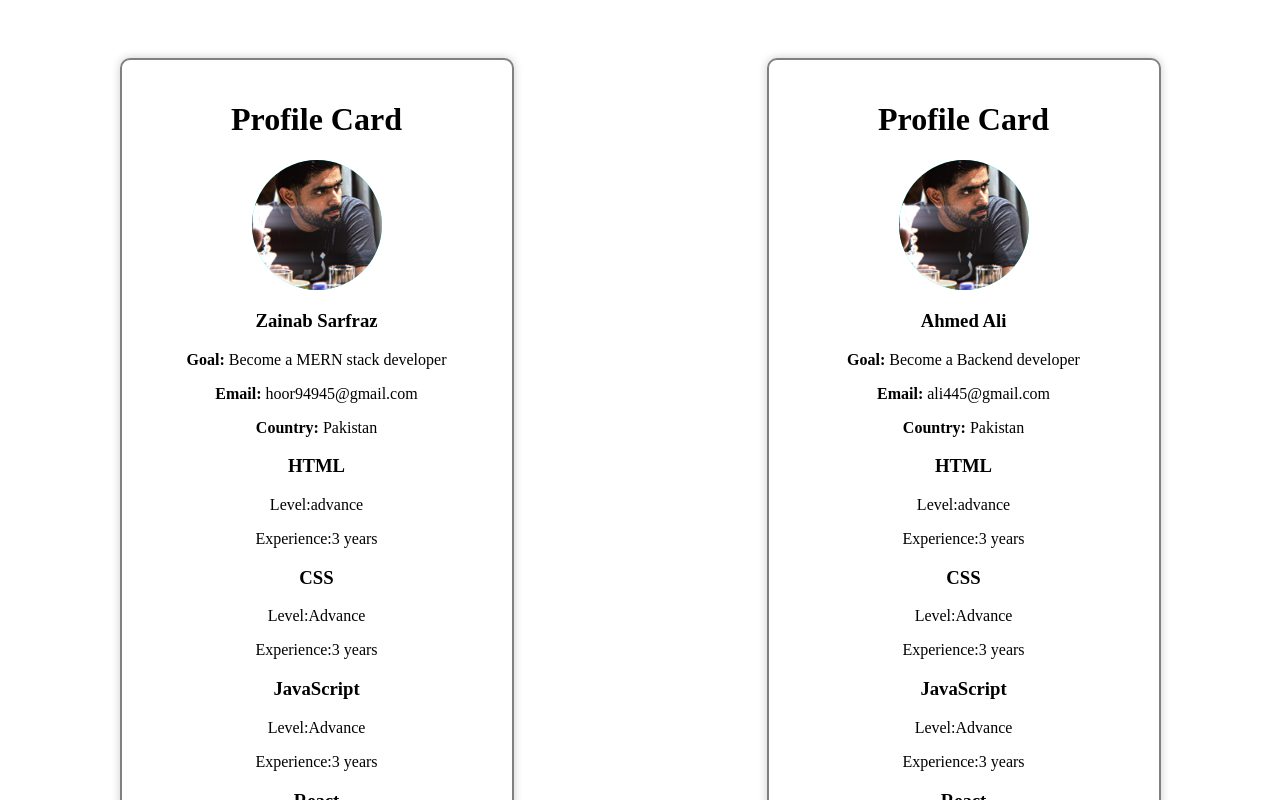
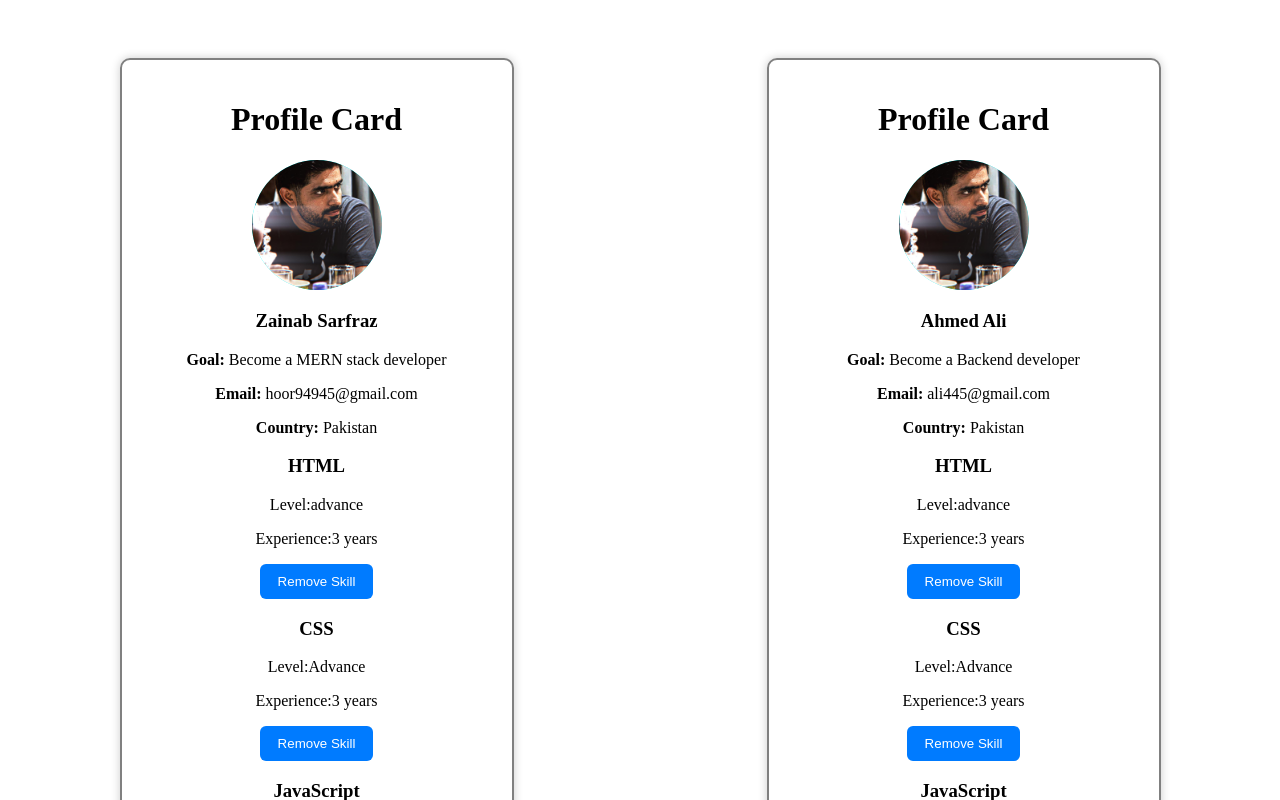
Before and after one commit to hoor09/react-profile-card, a React (Vite) app: page / in a window 1280 px wide. Shown: the top 800 px of the page. Built offline with nearby package versions, Linux system fonts and the light colour scheme.

Commit message:
Add a new button to remove skill

```diff
--- a/src/components/Skill.jsx
+++ b/src/components/Skill.jsx
@@ -1,11 +1,12 @@
 import React from 'react'
 
-export const Skill = ({name,level,experience}) => {
+export const Skill = ({name,level,experience,removeSkill}) => {
   return (
     <div>
         <h3>{name}</h3>
         <p>Level:{level}</p>
         <p>Experience:{experience}</p>
+        <button onClick={()=>removeSkill(name)}>Remove Skill</button>
     </div>
   )
 }
--- a/src/components/Skills.jsx
+++ b/src/components/Skills.jsx
@@ -39,6 +39,9 @@ experience: "3 years"
     experience: "2 years"
   }
   ];
+  const removeSkill=(name)=>{
+     alert(`Removing ${name}`);
+  }
   return (
     <div>
       {skills.map((skill)=>{
@@ -48,6 +51,7 @@ experience: "3 years"
         name={skill.name}
         level={skill.level}
         experience={skill.experience}
+        removeSkill={removeSkill}
         />
         );
       })}
```
Also changed, not shown: src/components/Greeting.jsx (added, +12 -0 lines).
